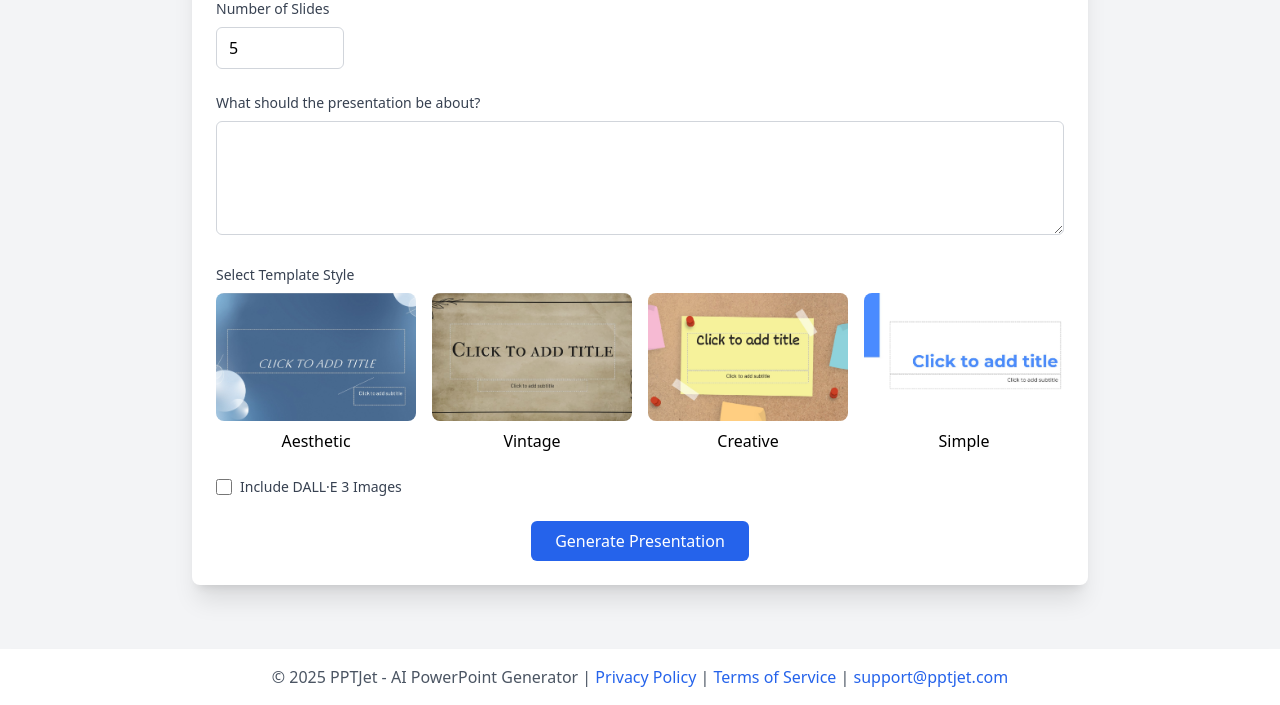
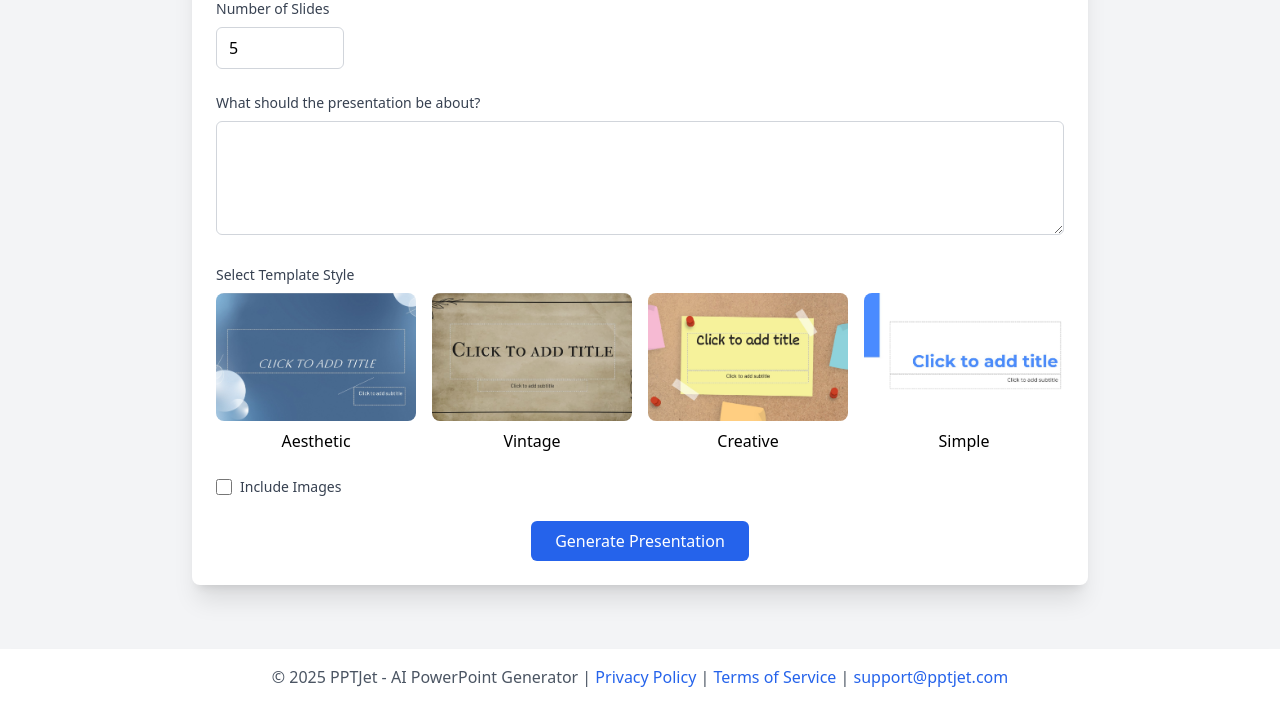
Before and after one commit to techanyday/pptjetz, a Flask app: page /generate in a window 1280 px wide. Shown: the part 399-1104 px from the top of the page. Run offline with Flask 3, Linux system fonts and the light colour scheme; the visitor is signed in with stand-in values (Sample User, id 1); some libraries are stand-ins or nearby versions.

Commit message:
chore: simplify include images checkbox label

```diff
--- a/app/templates/generate.html
+++ b/app/templates/generate.html
@@ -154,7 +154,7 @@
 
             <div class="flex items-center mb-4">
                 <input type="checkbox" id="include_images" class="mr-2 h-4 w-4 text-blue-600 focus:ring-blue-500 border-gray-300 rounded">
-                <label for="include_images" class="text-sm font-medium text-gray-700">Include DALL·E&nbsp;3 Images</label>
+                <label for="include_images" class="text-sm font-medium text-gray-700">Include Images</label>
             </div>
 
             <div class="text-center">
```
